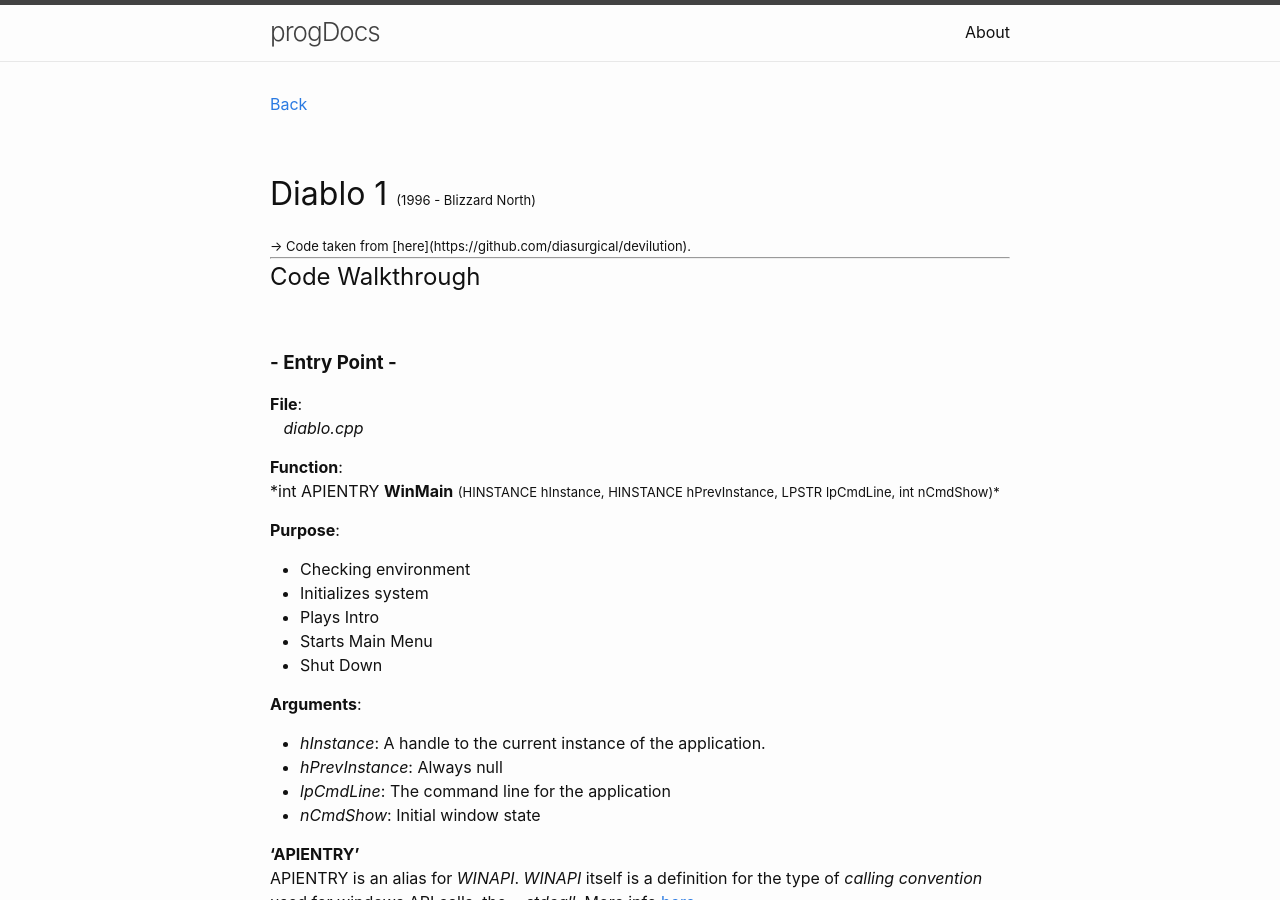
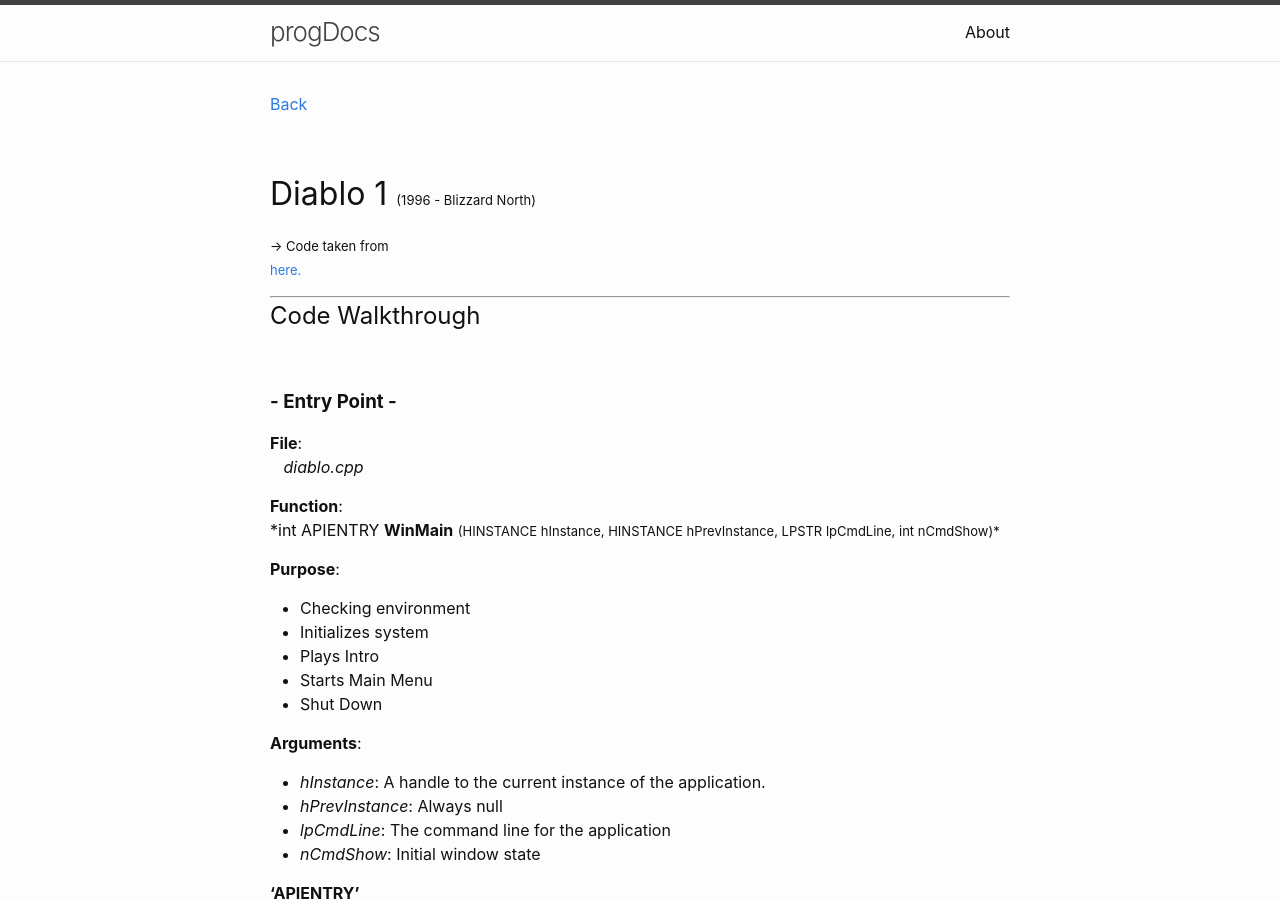
Before and after one commit to Hautaklyttn/progDocs, a Jekyll site: the page built from docs/articles/projects/code_walkthrough_diablo.md, in a window 1280 px wide and 900 px high. Built offline with Jekyll 4.4.1, drawn with Linux system fonts in a browser that asks for light colours.

Commit message:
Diablo walkthrough update

```diff
--- a/docs/articles/projects/code_walkthrough_diablo.md
+++ b/docs/articles/projects/code_walkthrough_diablo.md
@@ -8,7 +8,7 @@ layout: default
 
 # Diablo 1 <font size="-1">(1996 - Blizzard North)</font>
 
-<font size="-1">&rarr; Code taken from [here](https://github.com/diasurgical/devilution).</font>
+<font size="-1">&rarr; Code taken from</font> [<font size="-1">here.</font>](https://github.com/diasurgical/devilution)
 
 ---
 
```
